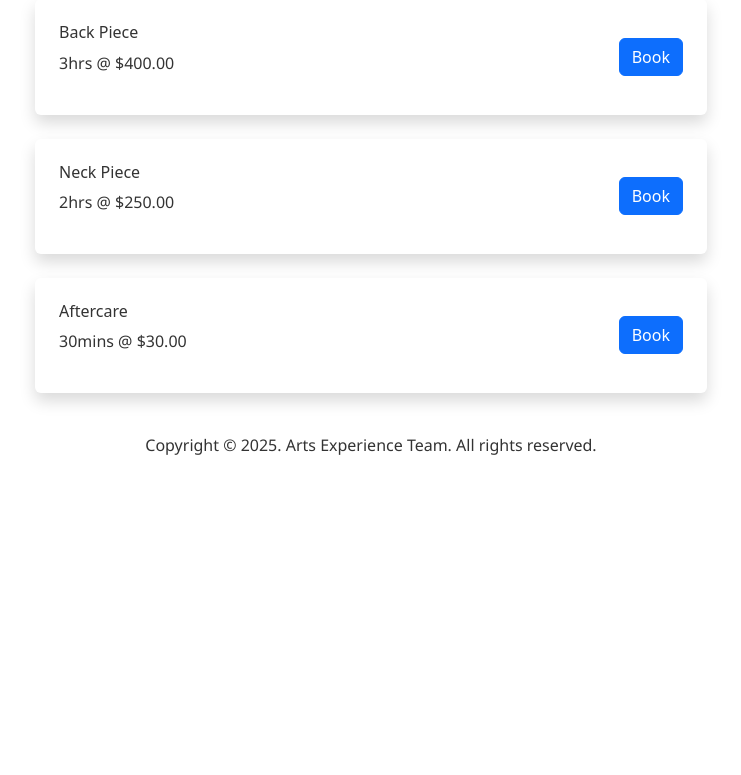
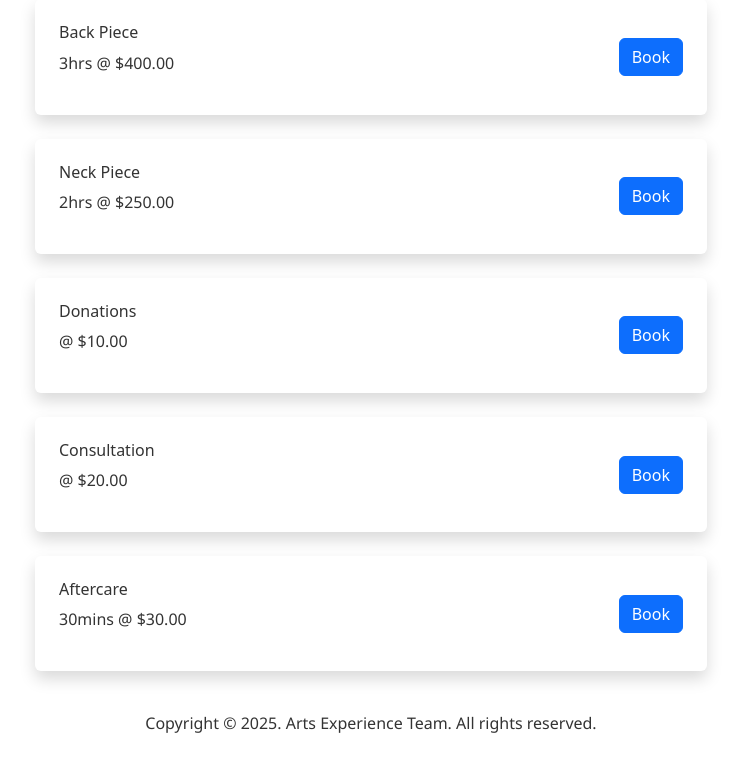
Before and after one commit to Ezekiah3854/Tatt-Appointment-Booking, a Flask app: page /book-with-us in a window 1280 px wide. Shown: the part 2082-2857 px from the top of the page, without its empty margins (394-1135 px from the left). Before the commit the page ends 2537 px from the top, so only its background shows below. Run offline with Flask 3, Linux system fonts and the light colour scheme; some libraries are stand-ins or nearby versions.

Commit message:
added small modification

```diff
--- a/templates/tat-prices.html
+++ b/templates/tat-prices.html
@@ -117,6 +117,20 @@
     </div>
     <div class="price-container rounded shadow p-4 mb-4 d-flex justify-content-between align-items-center">
         <div class="fl">
+            <h6>Donations</h6>
+            <p>@ $10.00</p>
+        </div>
+        <button class="btn btn-primary" data-bs-toggle="modal" data-bs-target="#staticBackdrop">Book</button>
+    </div>
+    <div class="price-container rounded shadow p-4 mb-4 d-flex justify-content-between align-items-center">
+        <div class="fl">
+            <h6>Consultation</h6>
+            <p>@ $20.00</p>
+        </div>
+        <button class="btn btn-primary" data-bs-toggle="modal" data-bs-target="#staticBackdrop">Book</button>
+    </div>
+    <div class="price-container rounded shadow p-4 mb-4 d-flex justify-content-between align-items-center">
+        <div class="fl">
             <h6>Aftercare</h6>
             <p>30mins @ $30.00</p>
         </div>
```
